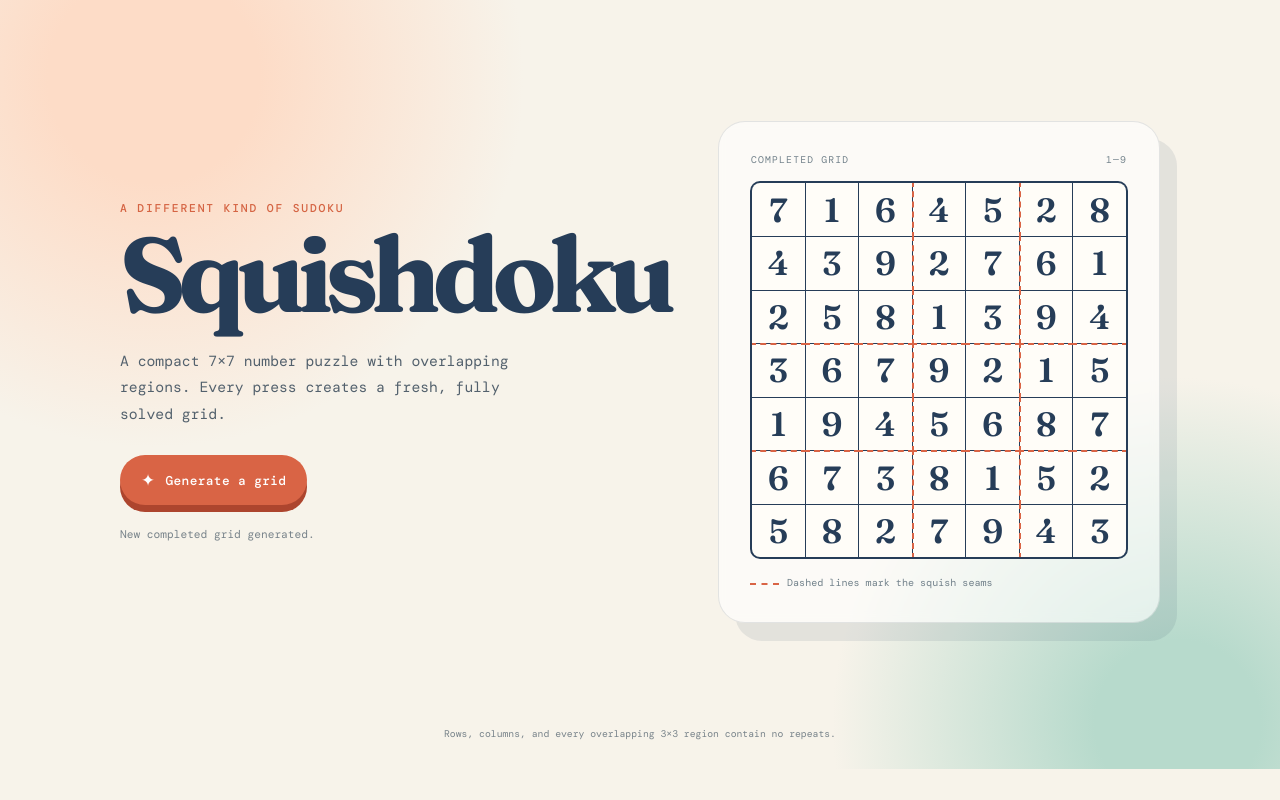
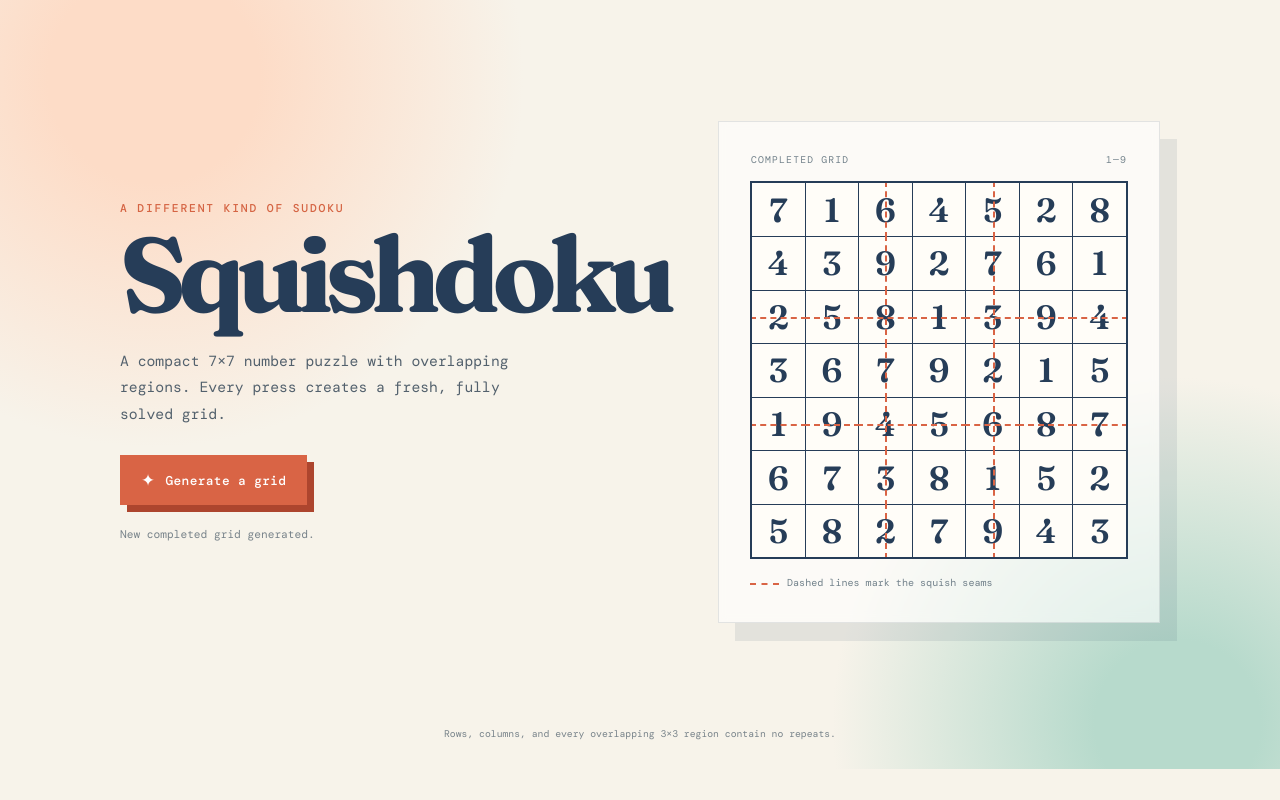
Before and after one commit to nahiphog/SquishdokuMaker, a website built with Vite: page index.html in a window 1280 px wide. Built offline with nearby package versions, Linux system fonts and the light colour scheme.

Commit message:
Update Site source

```diff
--- a/src/main.ts
+++ b/src/main.ts
@@ -82,10 +82,8 @@ function render(board: Board): void {
   board.forEach((row, rowIndex) => row.forEach((value, colIndex) => {
     const cell = document.createElement('div');
     cell.className = 'cell';
-    if (rowIndex === 2) cell.classList.add('seam-bottom');
-    if (rowIndex === 4) cell.classList.add('seam-bottom');
-    if (colIndex === 2) cell.classList.add('seam-right');
-    if (colIndex === 4) cell.classList.add('seam-right');
+    if (rowIndex === 2 || rowIndex === 4) cell.classList.add('seam-row');
+    if (colIndex === 2 || colIndex === 4) cell.classList.add('seam-column');
     cell.setAttribute('role', 'gridcell');
     cell.setAttribute('aria-label', `Row ${rowIndex + 1}, column ${colIndex + 1}: ${value}`);
     cell.textContent = String(value);
--- a/src/style.css
+++ b/src/style.css
@@ -7,14 +7,14 @@ body { min-width: 320px; margin: 0; background: radial-gradient(circle at 12% 10
 .eyebrow { margin: 0 0 13px; color: #d56443; font-size: .71rem; font-weight: 500; letter-spacing: .16em; text-transform: uppercase; }
 h1 { max-width: 470px; margin: 0; color: #263d58; font-family: Fraunces, Georgia, serif; font-size: clamp(4rem, 9vw, 6.6rem); font-weight: 700; letter-spacing: -.075em; line-height: .86; }
 .lede { max-width: 435px; margin: 28px 0; color: #53616d; font-size: .92rem; line-height: 1.8; }
-button { display: inline-flex; align-items: center; gap: 10px; border: 0; border-radius: 100px; padding: 14px 21px; cursor: pointer; color: white; background: #d96445; box-shadow: 0 7px 0 #ad452e; font: 500 .8rem 'DM Mono', monospace; letter-spacing: .03em; transition: transform .15s, box-shadow .15s; }
+button { display: inline-flex; align-items: center; gap: 10px; border: 0; padding: 14px 21px; cursor: pointer; color: white; background: #d96445; box-shadow: 7px 7px 0 #ad452e; font: 500 .8rem 'DM Mono', monospace; letter-spacing: .03em; transition: transform .15s, box-shadow .15s; }
 button:hover { transform: translateY(-2px); box-shadow: 0 9px 0 #ad452e; } button:active { transform: translateY(4px); box-shadow: 0 3px 0 #ad452e; } button:disabled { cursor: wait; opacity: .75; }
 .button-mark { font-size: 1.05rem; }.status { min-height: 1.4em; margin: 22px 0 0; color: #78838a; font-size: .7rem; }
-.puzzle-card { padding: clamp(18px, 4vw, 31px); border: 1px solid rgba(43, 61, 79, .12); border-radius: 27px; background: rgba(255,255,255,.6); box-shadow: 17px 18px 0 rgba(38, 61, 88, .09); backdrop-filter: blur(4px); }
+.puzzle-card { padding: clamp(18px, 4vw, 31px); border: 1px solid rgba(43, 61, 79, .12); background: rgba(255,255,255,.6); box-shadow: 17px 18px 0 rgba(38, 61, 88, .09); backdrop-filter: blur(4px); }
 .card-topline { display: flex; justify-content: space-between; margin: 0 1px 15px; color: #71808a; font-size: .61rem; letter-spacing: .12em; text-transform: uppercase; }
-.grid { display: grid; grid-template-columns: repeat(7, 1fr); overflow: hidden; border: 2px solid #263d58; border-radius: 10px; background: #263d58; gap: 1px; }
+.grid { display: grid; grid-template-columns: repeat(7, 1fr); overflow: hidden; border: 2px solid #263d58; background: #263d58; gap: 1px; }
 .cell { position: relative; display: grid; min-width: 0; aspect-ratio: 1; place-items: center; color: #263d58; background: #fffdf8; font-family: Fraunces, Georgia, serif; font-size: clamp(1.25rem, 4vw, 2.1rem); font-weight: 600; }
-.cell.seam-bottom::after { content: ''; position: absolute; z-index: 2; left: -2px; right: -2px; bottom: -2px; border-bottom: 2px dashed #d96445; }.cell.seam-right::before { content: ''; position: absolute; z-index: 2; top: -2px; right: -2px; bottom: -2px; border-right: 2px dashed #d96445; }
+.cell.seam-row::after { content: ''; position: absolute; z-index: 2; left: -2px; right: -2px; top: 50%; border-top: 2px dashed #d96445; }.cell.seam-column::before { content: ''; position: absolute; z-index: 2; top: -2px; bottom: -2px; left: 50%; border-left: 2px dashed #d96445; }
 .legend { display: flex; align-items: center; gap: 8px; margin-top: 17px; color: #71808a; font-size: .63rem; line-height: 1.4; }.legend i { width: 29px; border-top: 2px dashed #d96445; }
 footer { margin: 0 auto; padding: 0 20px 27px; color: #78838a; font-size: .61rem; line-height: 1.6; text-align: center; }
 @media (max-width: 720px) { .page-shell { grid-template-columns: 1fr; gap: 38px; padding-top: 48px; }.intro { text-align: center; }.lede { margin-right: auto; margin-left: auto; }.status { margin-bottom: 0; }.puzzle-card { width: min(100%, 480px); margin: auto; } }
```
Also changed, not shown: dist/assets/index-B5JoqZRJ.css (added), dist/assets/index-BcFJE76i.js (added), dist/assets/index-CupNRkoy.css (deleted), dist/assets/index-eYkuBFJb.js (deleted), dist/index.html.
